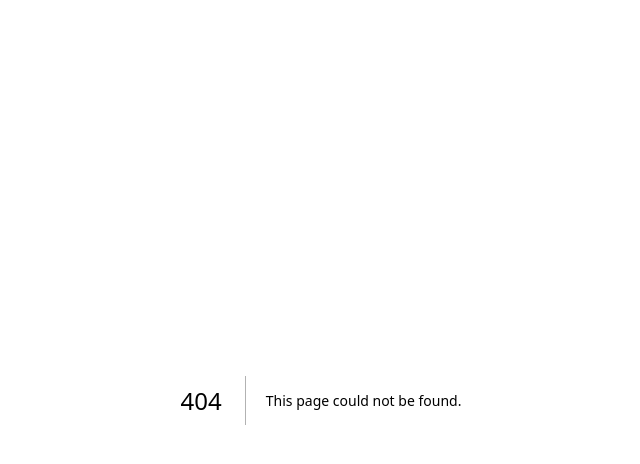
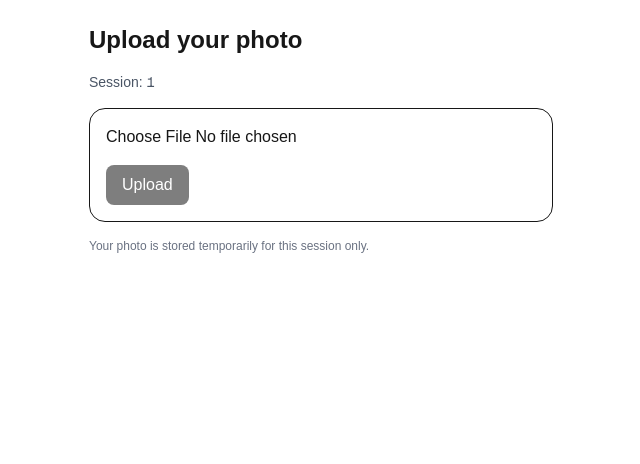
Before and after one commit to codingmaster094/latest-skin-scan-app, a Next.js app: page /upload/1 in a window 1280 px wide. Before the commit this address had no page. Shown: the top 464 px of the page, without its empty margins (319-959 px from the left). Built offline with nearby package versions, Linux system fonts and the light colour scheme.

Commit message:
add qr code

```diff
--- /dev/null
+++ b/app/api/upload/[sessionId]/route.js
@@ -0,0 +1,92 @@
+// app/api/upload/[sessionId]/route.js
+// Simple in-memory storage (OK for dev/local). For production, use S3 or a DB.
+export const dynamic = "force-dynamic";
+
+const MAX_AGE_MS = 15 * 60 * 1000; // 15 minutes TTL
+const STORE = (globalThis.__qrUploadStore ||= new Map());
+
+function pruneOld() {
+  const now = Date.now();
+  for (const [key, val] of STORE.entries()) {
+    if (!val?.updatedAt || now - val.updatedAt > MAX_AGE_MS) {
+      STORE.delete(key);
+    }
+  }
+}
+
+export async function POST(req, { params }) {
+  try {
+    pruneOld();
+
+    const { sessionId } = params;
+    const formData = await req.formData();
+    const file = formData.get("file");
+
+    if (!file || typeof file === "string") {
+      return new Response(
+        JSON.stringify({ error: "No image file provided in 'file' field." }),
+        { status: 400, headers: { "Content-Type": "application/json" } }
+      );
+    }
+
+    const arrayBuffer = await file.arrayBuffer();
+    const mime = file.type || "application/octet-stream";
+
+    STORE.set(sessionId, {
+      buffer: Buffer.from(arrayBuffer),
+      mime,
+      updatedAt: Date.now(),
+    });
+
+    return new Response(JSON.stringify({ ok: true }), {
+      status: 200,
+      headers: { "Content-Type": "application/json", "Cache-Control": "no-store" },
+    });
+  } catch (e) {
+    return new Response(JSON.stringify({ error: e?.message || "Upload failed" }), {
+      status: 500,
+      headers: { "Content-Type": "application/json" },
+    });
+  }
+}
+
+export async function GET(req, { params }) {
+  try {
+    pruneOld();
+
+    const { sessionId } = params;
+    const item = STORE.get(sessionId);
+
+    if (!item) {
+      // Not ready yet
+      return new Response(JSON.stringify({ ready: false }), {
+        status: 404,
+        headers: { "Content-Type": "application/json", "Cache-Control": "no-store" },
+      });
+    }
+
+    // Return the image as binary
+    return new Response(item.buffer, {
+      status: 200,
+      headers: {
+        "Content-Type": item.mime || "application/octet-stream",
+        "Cache-Control": "no-store",
+      },
+    });
+  } catch (e) {
+    return new Response(JSON.stringify({ error: e?.message || "Read failed" }), {
+      status: 500,
+      headers: { "Content-Type": "application/json" },
+    });
+  }
+}
+
+export async function DELETE(req, { params }) {
+  try {
+    const { sessionId } = params;
+    STORE.delete(sessionId);
+    return new Response(null, { status: 204 });
+  } catch {
+    return new Response(null, { status: 500 });
+  }
+}
--- /dev/null
+++ b/app/upload/[sessionId]/page.jsx
@@ -0,0 +1,74 @@
+// app/upload/[sessionId]/page.jsx
+"use client";
+
+import { useState } from "react";
+
+export default function MobileUploadPage({ params }) {
+  const { sessionId } = params;
+  const [file, setFile] = useState(null);
+  const [busy, setBusy] = useState(false);
+  const [msg, setMsg] = useState("");
+
+  async function handleSubmit(e) {
+    e.preventDefault();
+    if (!file) {
+      setMsg("Please choose a photo first.");
+      return;
+    }
+    setBusy(true);
+    setMsg("");
+
+    try {
+      const fd = new FormData();
+      fd.append("file", file);
+
+      const res = await fetch(`/api/upload/${sessionId}`, {
+        method: "POST",
+        body: fd,
+      });
+
+      if (!res.ok) {
+        const err = await res.json().catch(() => ({}));
+        throw new Error(err?.error || `Upload failed (${res.status})`);
+      }
+
+      setMsg("Uploaded! You can go back to your desktop now.");
+    } catch (err) {
+      setMsg(err.message || "Something went wrong.");
+    } finally {
+      setBusy(false);
+    }
+  }
+
+  return (
+    <main className="p-6 max-w-lg mx-auto">
+      <h1 className="text-2xl font-semibold mb-4">Upload your photo</h1>
+      <p className="text-sm text-gray-600 mb-4">
+        Session: <span className="font-mono">{sessionId}</span>
+      </p>
+
+      <form onSubmit={handleSubmit} className="space-y-4 border rounded-2xl p-4">
+        <input
+          type="file"
+          accept="image/*"
+          capture="environment" // opens camera on many phones
+          onChange={(e) => setFile(e.target.files?.[0] || null)}
+          className="block w-full"
+        />
+
+        <button
+          disabled={busy || !file}
+          className="px-4 py-2 rounded-lg bg-black text-white disabled:opacity-50"
+        >
+          {busy ? "Uploading..." : "Upload"}
+        </button>
+
+        {msg && <div className="text-sm mt-1">{msg}</div>}
+      </form>
+
+      <p className="text-xs text-gray-500 mt-4">
+        Your photo is stored temporarily for this session only.
+      </p>
+    </main>
+  );
+}
--- a/components/SkinAnalyzer.js
+++ b/components/SkinAnalyzer.js
@@ -1,6 +1,9 @@
+// app/components/SkinAnalyzer.js (or wherever your component lives)
 "use client";
 
-import React, { useMemo, useRef, useState } from "react";
+import React, { useEffect, useMemo, useRef, useState } from "react";
+import { QRCodeCanvas } from "qrcode.react";
+
 
 const API_BASE = "https://n1omiadwic.execute-api.us-east-1.amazonaws.com/prod";
 
@@ -8,12 +11,51 @@ const prettyName = (k) =>
   k.replace(/_/g, " ").replace(/\b\w/g, (m) => m.toUpperCase());
 
 export default function SkinAnalyzer() {
+  const [mode, setMode] = useState("upload"); // 'upload' | 'qr'
   const [imageFile, setImageFile] = useState(null);
   const [catalogFile, setCatalogFile] = useState(null);
   const [typedCondition, setTypedCondition] = useState("");
   const [busy, setBusy] = useState(false);
   const [error, setError] = useState(null);
   const [data, setData] = useState(null);
+
+  // QR/session helpers
+  const [sessionId] = useState(() => Math.random().toString(36).slice(2, 10));
+  const [origin, setOrigin] = useState("");
+  useEffect(() => {
+    if (typeof window !== "undefined") setOrigin(window.location.origin);
+  }, []);
+
+  // Polling when in QR mode
+  useEffect(() => {
+    if (mode !== "qr" || imageFile) return;
+
+    let stop = false;
+    const poll = async () => {
+      try {
+        const res = await fetch(`/api/upload/${sessionId}`, { cache: "no-store" });
+        if (res.ok) {
+          const ct = res.headers.get("content-type") || "image/jpeg";
+          const blob = await res.blob();
+          const file = new File([blob], `mobile-upload.${ct.split("/")[1] || "jpg"}`, { type: ct });
+          setImageFile(file);
+
+          // optional: delete from server store after retrieving
+          fetch(`/api/upload/${sessionId}`, { method: "DELETE" }).catch(() => {});
+        }
+      } catch {
+        // ignore
+      }
+    };
+
+    // initial poll + interval
+    poll();
+    const id = setInterval(() => !stop && poll(), 2000);
+    return () => {
+      stop = true;
+      clearInterval(id);
+    };
+  }, [mode, sessionId, imageFile]);
 
   const imgPreviewUrl = useMemo(
     () => (imageFile ? URL.createObjectURL(imageFile) : ""),
@@ -24,7 +66,7 @@ export default function SkinAnalyzer() {
 
   async function handleAnalyze() {
     if (!imageFile) {
-      setError("Please choose a face image.");
+      setError("Please choose or upload a face image.");
       return;
     }
     setBusy(true);
@@ -35,8 +77,7 @@ export default function SkinAnalyzer() {
       const fd = new FormData();
       fd.append("file", imageFile);
       if (catalogFile) fd.append("products", catalogFile);
-      if (typedCondition.trim())
-        fd.append("user_condition", typedCondition.trim());
+      if (typedCondition.trim()) fd.append("user_condition", typedCondition.trim());
 
       const res = await fetch(`${API_BASE}/analyze`, {
         method: "POST",
@@ -71,9 +112,28 @@ export default function SkinAnalyzer() {
     <div className="max-w-5xl mx-auto p-4">
       <h1 className="text-2xl font-semibold mb-4">Skin Analysis</h1>
 
+      {/* Mode Toggle */}
+      <div className="flex gap-2 mb-4">
+        <button
+          onClick={() => setMode("upload")}
+          className={`px-4 py-2 rounded-lg border ${mode === "upload" ? "bg-black text-white" : ""}`}
+        >
+          Upload Photo
+        </button>
+        <button
+          onClick={() => setMode("qr")}
+          className={`px-4 py-2 rounded-lg border ${mode === "qr" ? "bg-black text-white" : ""}`}
+        >
+          Scan QR on Mobile
+        </button>
+      </div>
+
       {/* Inputs */}
       <div className="grid md:grid-cols-2 gap-4 mb-4">
+        {/* Left: Image source (Upload or QR) */}
         <div className="border rounded-xl p-4">
+          {mode === "upload" ? (
+            <>
               <label className="block text-sm font-medium mb-2">Face image *</label>
               <input
                 ref={imgInputRef}
@@ -82,6 +142,50 @@ export default function SkinAnalyzer() {
                 onChange={(e) => setImageFile(e.target.files?.[0] || null)}
                 className="block w-full"
               />
+            </>
+          ) : (
+            <>
+              <p className="text-sm text-gray-600 mb-2">
+                Scan this QR with your phone to open the camera/upload page.
+              </p>
+              <div className="inline-block p-3 border rounded-xl">
+                {/* Guard origin for SSR */}
+                {origin ? (
+                  <QRCodeCanvas value={`${window.location.origin}/upload/${sessionId}`} />
+                ) : (
+                  <div className="text-sm text-gray-500">Preparing QR…</div>
+                )}
+              </div>
+
+              <div className="mt-3 text-sm text-gray-600">
+                Waiting for mobile upload… This page checks automatically every 2 seconds.
+              </div>
+              <div className="mt-2">
+                <button
+                  onClick={async () => {
+                    try {
+                      const res = await fetch(`/api/upload/${sessionId}`, { cache: "no-store" });
+                      if (res.ok) {
+                        const ct = res.headers.get("content-type") || "image/jpeg";
+                        const blob = await res.blob();
+                        const file = new File(
+                          [blob],
+                          `mobile-upload.${ct.split("/")[1] || "jpg"}`,
+                          { type: ct }
+                        );
+                        setImageFile(file);
+                        fetch(`/api/upload/${sessionId}`, { method: "DELETE" }).catch(() => {});
+                      }
+                    } catch {}
+                  }}
+                  className="px-3 py-2 rounded-lg border"
+                >
+                  Check now
+                </button>
+              </div>
+            </>
+          )}
+
           {imgPreviewUrl && (
             <div className="mt-3">
               {/* eslint-disable-next-line @next/next/no-img-element */}
@@ -94,6 +198,7 @@ export default function SkinAnalyzer() {
           )}
         </div>
 
+        {/* Right: Catalog + condition + actions */}
         <div className="border rounded-xl p-4">
           <label className="block text-sm font-medium mb-2">
             Products file (Excel/CSV, optional)
@@ -145,10 +250,7 @@ export default function SkinAnalyzer() {
           <div className="text-sm text-gray-600">
             <strong>Latency:</strong> {data.latency_ms} ms
             {data.user_condition_echo ? (
-              <>
-                {" "}
-                · <strong>Condition:</strong> {data.user_condition_echo}
-              </>
+              <> · <strong>Condition:</strong> {data.user_condition_echo}</>
             ) : null}
           </div>
 
@@ -185,48 +287,32 @@ export default function SkinAnalyzer() {
                       className="w-full rounded-md border"
                     />
                   ) : (
-                    <div className="text-sm text-gray-500">
-                      No overlay returned.
-                    </div>
+                    <div className="text-sm text-gray-500">No overlay returned.</div>
                   )}
                   <p className="text-sm mt-2">{val?.advice}</p>
                 </div>
               );
             })}
           </div>
-            {
-                console.log("data" , data)
 
-            }
-          {/* Recommendations */}
+          {/* Recommended Products (using concerns as rows as you had) */}
           <div>
             <h3 className="text-lg font-semibold mb-2">Recommended Products</h3>
             {data.concerns ? (
-                <ProductsTable rows={Object.entries(data.concerns).map(([name, values]) => ({
+              <ProductsTable
+                rows={Object.entries(data.concerns).map(([name, values]) => ({
                   Concern: name,
                   Score: values.score,
                   Severity: values.severity,
                   Advice: values.advice,
-                }))} />
+                }))}
+              />
             ) : (
               <div className="text-sm text-gray-500">
-                No products matched. Upload a catalog with a{" "}
-                <code>Condition</code> column or refine inputs.
+                No products matched. Upload a catalog with a <code>Condition</code> column or refine inputs.
               </div>
             )}
           </div>
-
-          {/* <div>
-            <h3 className="text-lg font-semibold mb-2">Recommended Products</h3>
-            {data.recommendations && data.recommendations.length > 0 ? (
-              <ProductsTable rows={data.recommendations} />
-            ) : (
-              <div className="text-sm text-gray-500">
-                No products matched. Upload a catalog with a{" "}
-                <code>Condition</code> column or refine inputs.
-              </div>
-            )}
-          </div> */}
         </div>
       )}
     </div>
@@ -236,18 +322,8 @@ export default function SkinAnalyzer() {
 function ProductsTable({ rows }) {
   const cols = useMemo(() => {
     const set = new Set();
-    rows.forEach((r) =>
-      Object.keys(r || {}).forEach((k) => set.add(k))
-    );
-    const common = [
-      "ProductName",
-      "Brand",
-      "Condition",
-      "Price",
-      "SKU",
-      "URL",
-      "Notes",
-    ];
+    rows.forEach((r) => Object.keys(r || {}).forEach((k) => set.add(k)));
+    const common = ["ProductName", "Brand", "Condition", "Price", "SKU", "URL", "Notes"];
     const rest = Array.from(set).filter((c) => !common.includes(c));
     return [...common.filter((c) => set.has(c)), ...rest];
   }, [rows]);
--- a/package.json
+++ b/package.json
@@ -8,9 +8,10 @@
     "start": "next start"
   },
   "dependencies": {
+    "next": "15.5.0",
+    "qrcode.react": "^4.2.0",
     "react": "19.1.0",
-    "react-dom": "19.1.0",
-    "next": "15.5.0"
+    "react-dom": "19.1.0"
   },
   "devDependencies": {
     "@tailwindcss/postcss": "^4",
```
Also changed, not shown: 1 other file (tests, documents, lock files or other folders). Lines whose indentation alone changed are shown as unchanged.
